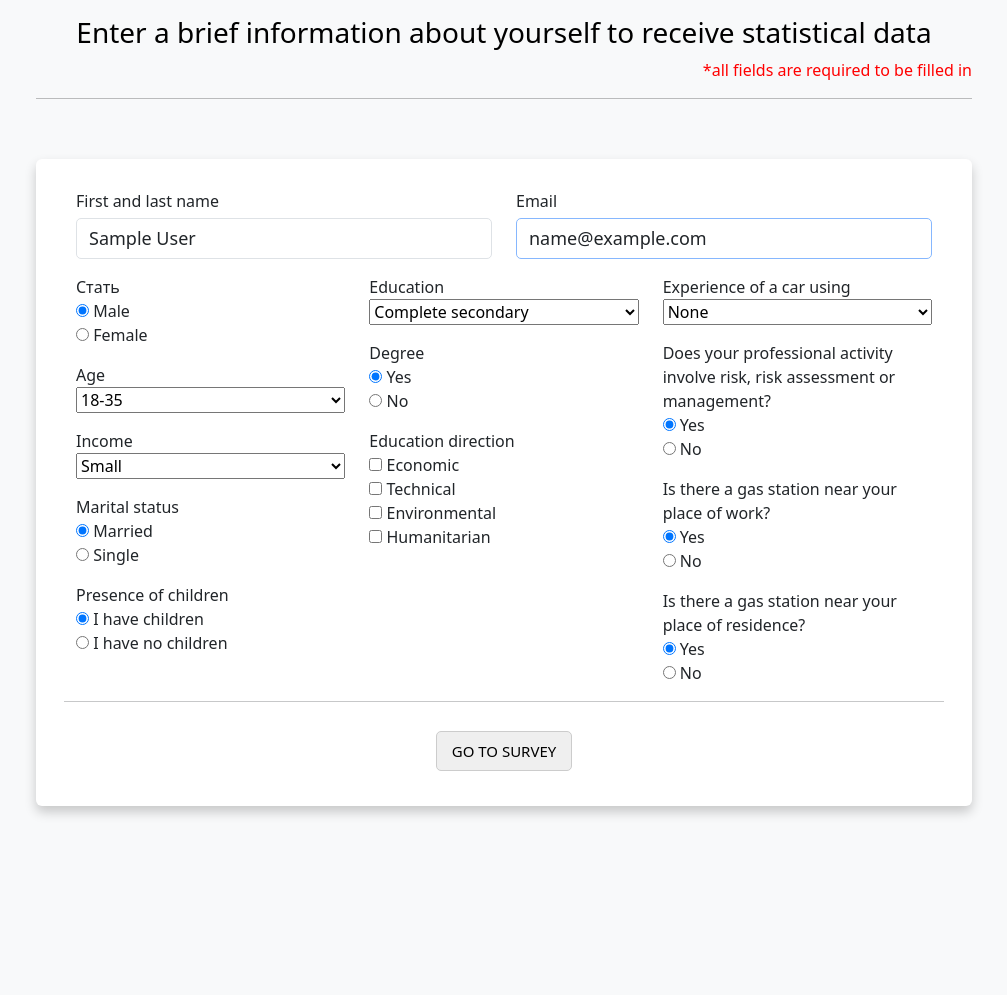
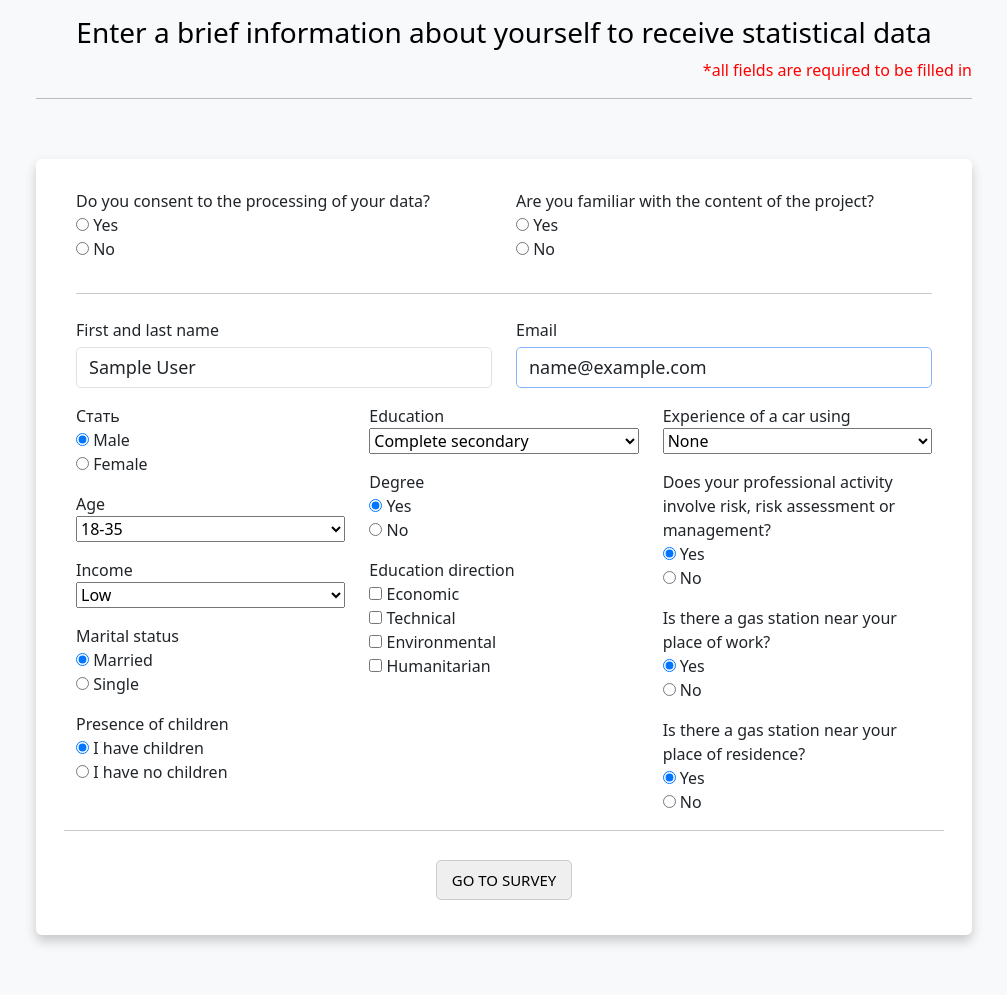
Before and after one commit to VadimKukuzia/WebForms, a Django app: page /register/update in a window 1280 px wide. Shown: the whole page, without its empty margins (136-1143 px from the left). Before the commit the page ends 816 px from the top, so only its background shows below. Run offline with Django 4.2, Linux system fonts and the light colour scheme; the visitor is signed in with stand-in values (Sample User, id 1).

Commit message:
minor changes

```diff
--- a/templates/user/index.html
+++ b/templates/user/index.html
@@ -30,6 +30,39 @@
     <div class="card">
         <form class="needs-validation" method="post" onsubmit="return handleData()" novalidate>
             {% csrf_token %}
+            <div class="row">
+                <div class="col">
+                    <div class="col-md-12 mb-3">
+                        <label class="form-control-label" for="data_processing_consent">Do you consent to the processing of your data?</label>
+                        <div class="d-block">
+                            {% for data_processing_consent in form.data_processing_consent %}
+                                <div class="custom-control custom-radio">
+                                    {{ data_processing_consent }}
+                                    {% if forloop.last %}
+                                        <div class="invalid-feedback">Choose one of the answers</div>
+                                    {% endif %}
+                                </div>
+                            {% endfor %}
+                        </div>
+                    </div>
+                </div>
+                <div class="col">
+                    <div class="col-md-12 mb-3">
+                        <label class="form-control-label" for="content_familiar">Are you familiar with the content of the project?</label>
+                        <div class="d-block">
+                            {% for content_familiar in form.content_familiar %}
+                                <div class="custom-control custom-radio">
+                                    {{ content_familiar }}
+                                    {% if forloop.last %}
+                                        <div class="invalid-feedback">Choose one of the answers</div>
+                                    {% endif %}
+                                </div>
+                            {% endfor %}
+                        </div>
+                    </div>
+                </div>
+            </div>
+        <hr class="mb-4">
             <div class="row">
                 <div class="col">
                     <div class="col-md-12 mb-3">
--- a/templates/user/info_page.html
+++ b/templates/user/info_page.html
@@ -44,12 +44,12 @@
       <td>
         <p class="text-justify">The survey is conducted as part of a joint British-Ukrainian project <a href="https://drive.google.com/file/d/1BfU86byzQ1Wt9cXGtYF6B3q0lg_EE4kG/view?usp=sharing"
                target=”_blank”>(more details)</a> within the partnership between Odesa Polytechnic National University and Portsmouth University.</p>
-        <p class="text-justify">The purpose of the survey: To rank the economic, social and environmental vulnerabilities of petrol stations depending on such common emergency scenarios as an explosion with a shock wave, an oil spill burning and a «fireball» explosion.</p>
-        <p class="text-justify">Проект є вкрай важливим для безпеки мешканців будь-якого регіону. Після його реалізації на Ваш Email прийде посилання за яким можна буде безкоштовно завантажити ГІС-додаток із картою ризиків від АЗС.</p>
+        <p class="text-justify">The purpose of the survey: To rank the economic, social and environmental vulnerabilities of gas stations depending on such common emergency scenarios as an explosion with a shock wave, fire of oil products spill and a «Fireball».</p>
+        <p class="text-justify">The project is extremely important for the safety of residents of any region. </p>
       </td>
       <td>
         <img src="{% static "images/intro_page.png" %}" class="img-fluid">
-        <p class="text-center">Results of visualisation of risk zones from petrol stations under the specified accident scenario of an explosion with the formation of a shock wave for the city of Odesa in the QGIS subsystem</p>
+        <p class="text-center">Results of visualisation of risk zones from gas stations under the specified emergency scenario of an explosion with the formation of a shock wave for the city of Odesa in the QGIS subsystem</p>
       </td>
     </tr>
   </table>
--- a/user/forms.py
+++ b/user/forms.py
@@ -2,6 +2,16 @@ import django
 from django import forms
 from .models import User
 from django.contrib.auth.forms import UserCreationForm
+
+
+data_processing_consent_choices = (
+    (1, 'Yes'),
+    (0, 'No')
+)
+content_familiar_choices = (
+    (1, 'Yes'),
+    (0, 'No')
+)
 
 sex_choices = (
     ('M', 'Male'),
@@ -15,9 +25,9 @@ age_choices = (
 )
 income_choices = (
     ('', 'Choose...'),
-    (1, 'Small'),
+    (1, 'Low'),
     (2, 'Medium'),
-    (3, 'Large')
+    (3, 'High')
 )
 marital_status_choices = (
     (1, 'Married'),
@@ -30,9 +40,8 @@ children_status_choices = (
 education_choices = (
     ('', 'Choose...'),
     (1, 'Complete secondary'),
-    (2, 'Vocational'),
-    (3, 'Basic higher'),
-    (4, 'Complete higher')
+    (2, 'Bachelor`s degree'),
+    (3, 'Master`s degree')
 )
 degree_choices = (
     (1, 'Yes'),
@@ -88,6 +97,9 @@ class MyRadioSelect(django.forms.RadioSelect):
 
 
 class UserRegisterForm(UserCreationForm):
+    data_processing_consent = forms.IntegerField(widget=MyRadioSelect(choices=data_processing_consent_choices, attrs={'class': 'custom-control-input', 'name': 'data_processing_consent'}))
+    content_familiar = forms.IntegerField(widget=MyRadioSelect(choices=content_familiar_choices, attrs={'class': 'custom-control-input', 'name': 'content_familiar'}))
+
     name = forms.CharField(widget=forms.TextInput(
         attrs={'type': "text", 'class': "form-control", 'id': "Name", 'placeholder': 'Your answer'}))
     sex = forms.CharField(label="Стать", widget=MyRadioSelect(choices=sex_choices,
--- a/user/models.py
+++ b/user/models.py
@@ -30,6 +30,9 @@ class UserManager(BaseUserManager):
 class User(AbstractBaseUser, PermissionsMixin):
     username = models.CharField(max_length=255, unique=True, db_index=True)
     name = models.CharField(max_length=255, unique=False)
+
+    data_processing_consent = models.IntegerField(default=1)
+    content_familiar = models.IntegerField(default=1)
 
     sex = models.CharField(default='M')
     age = models.IntegerField(default=1)
```
Also changed, not shown: templates/ranking/economic_ranking.html (+4 -4 lines), templates/ranking/environmental_ranking.html (+4 -4 lines), templates/ranking/social_ranking.html (+4 -4 lines), user/migrations/0009_user_content_familiar_user_data_processing_consent.py (added).
